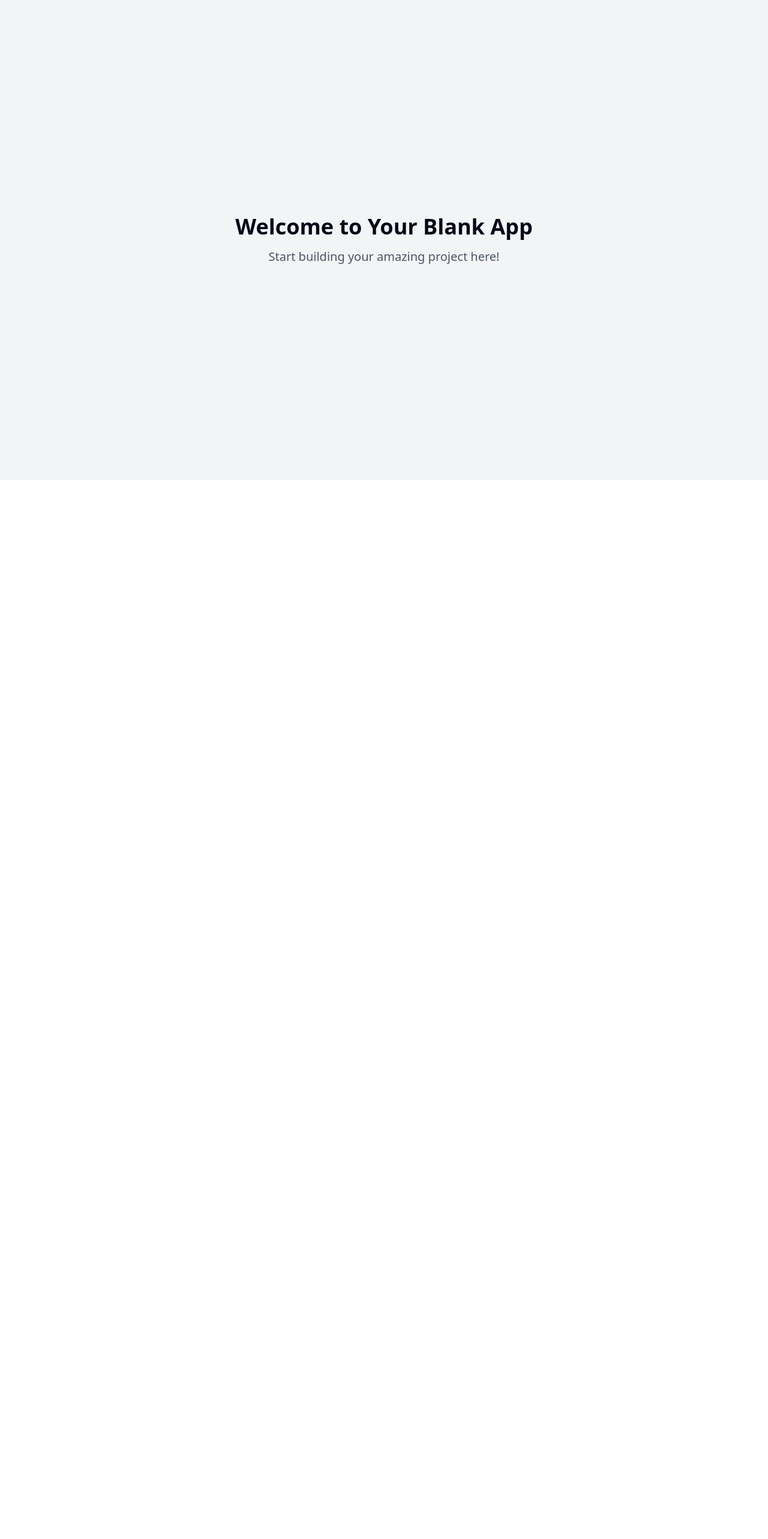
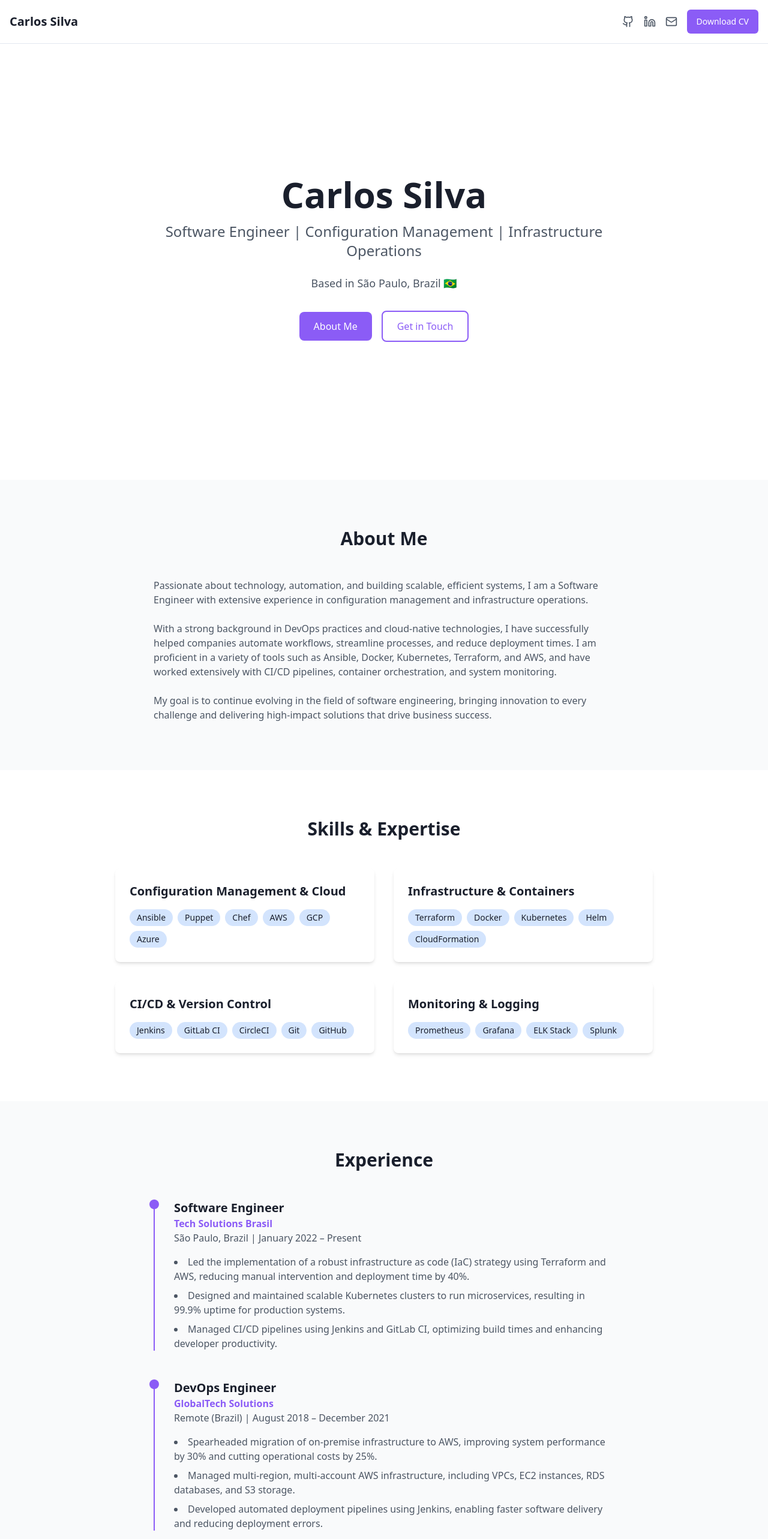
Before and after one commit to miacycle/carlos-silva-blog-space, a React (Vite) app: page / in a window 1280 px wide. Shown: the top 2566 px of the page at 60% size. Before the commit the page ends 800 px from the top, so only its background shows below. Built offline with nearby package versions, Linux system fonts and the light colour scheme.

Commit message:
Add personal blog website

```diff
--- a/index.html
+++ b/index.html
@@ -1,14 +1,15 @@
+
 <!DOCTYPE html>
 <html lang="en">
   <head>
     <meta charset="UTF-8" />
     <meta name="viewport" content="width=device-width, initial-scale=1.0" />
-    <title>carlos-silva-blog-space</title>
-    <meta name="description" content="Lovable Generated Project" />
-    <meta name="author" content="Lovable" />
+    <title>Carlos Silva - Software Engineer</title>
+    <meta name="description" content="Carlos Silva - Software Engineer specializing in Configuration Management and Infrastructure Operations" />
+    <meta name="author" content="Carlos Silva" />
 
-    <meta property="og:title" content="carlos-silva-blog-space" />
-    <meta property="og:description" content="Lovable Generated Project" />
+    <meta property="og:title" content="Carlos Silva - Software Engineer" />
+    <meta property="og:description" content="Software Engineer specializing in Configuration Management and Infrastructure Operations" />
     <meta property="og:type" content="website" />
     <meta property="og:image" content="https://lovable.dev/opengraph-image-p98pqg.png" />
 
--- /dev/null
+++ b/src/components/About.tsx
@@ -0,0 +1,34 @@
+
+const About = () => {
+  return (
+    <section id="about" className="py-20 bg-gray-50">
+      <div className="container mx-auto px-4">
+        <h2 className="text-3xl font-bold text-center mb-12 text-[#1A1F2C]">
+          About Me
+        </h2>
+        <div className="max-w-3xl mx-auto text-gray-600 space-y-6">
+          <p>
+            Passionate about technology, automation, and building scalable,
+            efficient systems, I am a Software Engineer with extensive experience in
+            configuration management and infrastructure operations.
+          </p>
+          <p>
+            With a strong background in DevOps practices and cloud-native
+            technologies, I have successfully helped companies automate workflows,
+            streamline processes, and reduce deployment times. I am proficient in a
+            variety of tools such as Ansible, Docker, Kubernetes, Terraform, and
+            AWS, and have worked extensively with CI/CD pipelines, container
+            orchestration, and system monitoring.
+          </p>
+          <p>
+            My goal is to continue evolving in the field of software engineering,
+            bringing innovation to every challenge and delivering high-impact
+            solutions that drive business success.
+          </p>
+        </div>
+      </div>
+    </section>
+  );
+};
+
+export default About;
--- /dev/null
+++ b/src/components/Contact.tsx
@@ -0,0 +1,31 @@
+
+import { Mail } from "lucide-react";
+import { Button } from "@/components/ui/button";
+
+const Contact = () => {
+  return (
+    <section id="contact" className="py-20">
+      <div className="container mx-auto px-4">
+        <h2 className="text-3xl font-bold text-center mb-12 text-[#1A1F2C]">
+          Get in Touch
+        </h2>
+        <div className="max-w-md mx-auto text-center">
+          <p className="text-gray-600 mb-8">
+            I'm always interested in hearing about new opportunities and exciting
+            projects. Feel free to reach out!
+          </p>
+          <Button
+            variant="default"
+            className="bg-[#8B5CF6] hover:bg-[#7C3AED] text-white inline-flex items-center gap-2"
+            onClick={() => window.location.href = 'mailto:carlos.silvario41@email.com'}
+          >
+            <Mail className="w-5 h-5" />
+            Send me an email
+          </Button>
+        </div>
+      </div>
+    </section>
+  );
+};
+
+export default Contact;
--- /dev/null
+++ b/src/components/Experience.tsx
@@ -0,0 +1,59 @@
+
+const experiences = [
+  {
+    title: "Software Engineer",
+    company: "Tech Solutions Brasil",
+    location: "São Paulo, Brazil",
+    period: "January 2022 – Present",
+    achievements: [
+      "Led the implementation of a robust infrastructure as code (IaC) strategy using Terraform and AWS, reducing manual intervention and deployment time by 40%.",
+      "Designed and maintained scalable Kubernetes clusters to run microservices, resulting in 99.9% uptime for production systems.",
+      "Managed CI/CD pipelines using Jenkins and GitLab CI, optimizing build times and enhancing developer productivity.",
+    ],
+  },
+  {
+    title: "DevOps Engineer",
+    company: "GlobalTech Solutions",
+    location: "Remote (Brazil)",
+    period: "August 2018 – December 2021",
+    achievements: [
+      "Spearheaded migration of on-premise infrastructure to AWS, improving system performance by 30% and cutting operational costs by 25%.",
+      "Managed multi-region, multi-account AWS infrastructure, including VPCs, EC2 instances, RDS databases, and S3 storage.",
+      "Developed automated deployment pipelines using Jenkins, enabling faster software delivery and reducing deployment errors.",
+    ],
+  },
+];
+
+const Experience = () => {
+  return (
+    <section id="experience" className="py-20 bg-gray-50">
+      <div className="container mx-auto px-4">
+        <h2 className="text-3xl font-bold text-center mb-12 text-[#1A1F2C]">
+          Experience
+        </h2>
+        <div className="max-w-3xl mx-auto space-y-12">
+          {experiences.map((exp) => (
+            <div
+              key={exp.period}
+              className="relative pl-8 border-l-2 border-[#8B5CF6]"
+            >
+              <div className="absolute w-4 h-4 bg-[#8B5CF6] rounded-full -left-[9px] top-0" />
+              <h3 className="text-xl font-bold text-[#1A1F2C]">{exp.title}</h3>
+              <p className="text-[#8B5CF6] font-semibold">{exp.company}</p>
+              <p className="text-gray-600 mb-4">
+                {exp.location} | {exp.period}
+              </p>
+              <ul className="list-disc list-inside space-y-2 text-gray-600">
+                {exp.achievements.map((achievement, index) => (
+                  <li key={index}>{achievement}</li>
+                ))}
+              </ul>
+            </div>
+          ))}
+        </div>
+      </div>
+    </section>
+  );
+};
+
+export default Experience;
--- /dev/null
+++ b/src/components/Header.tsx
@@ -0,0 +1,47 @@
+
+import { Github, Linkedin, Mail } from "lucide-react";
+import { Button } from "@/components/ui/button";
+
+const Header = () => {
+  return (
+    <header className="fixed top-0 left-0 right-0 z-50 bg-white/80 backdrop-blur-sm border-b">
+      <nav className="container mx-auto px-4 py-4 flex justify-between items-center">
+        <a href="#home" className="text-xl font-bold text-[#1A1F2C]">
+          Carlos Silva
+        </a>
+        <div className="flex items-center gap-4">
+          <a
+            href="https://github.com"
+            target="_blank"
+            rel="noopener noreferrer"
+            className="text-gray-600 hover:text-[#8B5CF6] transition-colors"
+          >
+            <Github className="w-5 h-5" />
+          </a>
+          <a
+            href="https://linkedin.com"
+            target="_blank"
+            rel="noopener noreferrer"
+            className="text-gray-600 hover:text-[#8B5CF6] transition-colors"
+          >
+            <Linkedin className="w-5 h-5" />
+          </a>
+          <a
+            href="mailto:carlos.silvario41@email.com"
+            className="text-gray-600 hover:text-[#8B5CF6] transition-colors"
+          >
+            <Mail className="w-5 h-5" />
+          </a>
+          <Button
+            variant="default"
+            className="bg-[#8B5CF6] hover:bg-[#7C3AED] text-white"
+          >
+            Download CV
+          </Button>
+        </div>
+      </nav>
+    </header>
+  );
+};
+
+export default Header;
--- /dev/null
+++ b/src/components/Hero.tsx
@@ -0,0 +1,37 @@
+
+const Hero = () => {
+  return (
+    <section
+      id="home"
+      className="min-h-screen flex items-center justify-center pt-16 px-4"
+    >
+      <div className="text-center max-w-3xl mx-auto">
+        <h1 className="text-4xl md:text-6xl font-bold text-[#1A1F2C] mb-4">
+          Carlos Silva
+        </h1>
+        <h2 className="text-xl md:text-2xl text-gray-600 mb-6">
+          Software Engineer | Configuration Management | Infrastructure Operations
+        </h2>
+        <p className="text-lg text-gray-600 mb-8">
+          Based in São Paulo, Brazil 🇧🇷
+        </p>
+        <div className="space-x-4">
+          <a
+            href="#about"
+            className="inline-block px-6 py-3 bg-[#8B5CF6] text-white rounded-lg hover:bg-[#7C3AED] transition-colors"
+          >
+            About Me
+          </a>
+          <a
+            href="#contact"
+            className="inline-block px-6 py-3 border-2 border-[#8B5CF6] text-[#8B5CF6] rounded-lg hover:bg-[#8B5CF6] hover:text-white transition-colors"
+          >
+            Get in Touch
+          </a>
+        </div>
+      </div>
+    </section>
+  );
+};
+
+export default Hero;
--- /dev/null
+++ b/src/components/Skills.tsx
@@ -0,0 +1,55 @@
+
+const skillCategories = [
+  {
+    title: "Configuration Management & Cloud",
+    skills: ["Ansible", "Puppet", "Chef", "AWS", "GCP", "Azure"],
+  },
+  {
+    title: "Infrastructure & Containers",
+    skills: ["Terraform", "Docker", "Kubernetes", "Helm", "CloudFormation"],
+  },
+  {
+    title: "CI/CD & Version Control",
+    skills: ["Jenkins", "GitLab CI", "CircleCI", "Git", "GitHub"],
+  },
+  {
+    title: "Monitoring & Logging",
+    skills: ["Prometheus", "Grafana", "ELK Stack", "Splunk"],
+  },
+];
+
+const Skills = () => {
+  return (
+    <section id="skills" className="py-20">
+      <div className="container mx-auto px-4">
+        <h2 className="text-3xl font-bold text-center mb-12 text-[#1A1F2C]">
+          Skills & Expertise
+        </h2>
+        <div className="grid grid-cols-1 md:grid-cols-2 gap-8 max-w-4xl mx-auto">
+          {skillCategories.map((category) => (
+            <div
+              key={category.title}
+              className="bg-white p-6 rounded-lg shadow-md"
+            >
+              <h3 className="text-xl font-semibold mb-4 text-[#1A1F2C]">
+                {category.title}
+              </h3>
+              <div className="flex flex-wrap gap-2">
+                {category.skills.map((skill) => (
+                  <span
+                    key={skill}
+                    className="px-3 py-1 bg-[#D3E4FD] text-[#1A1F2C] rounded-full text-sm"
+                  >
+                    {skill}
+                  </span>
+                ))}
+              </div>
+            </div>
+          ))}
+        </div>
+      </div>
+    </section>
+  );
+};
+
+export default Skills;
--- a/src/pages/Index.tsx
+++ b/src/pages/Index.tsx
@@ -1,12 +1,20 @@
-// Update this page (the content is just a fallback if you fail to update the page)
+
+import Header from "@/components/Header";
+import Hero from "@/components/Hero";
+import About from "@/components/About";
+import Skills from "@/components/Skills";
+import Experience from "@/components/Experience";
+import Contact from "@/components/Contact";
 
 const Index = () => {
   return (
-    <div className="min-h-screen flex items-center justify-center bg-gray-100">
-      <div className="text-center">
-        <h1 className="text-4xl font-bold mb-4">Welcome to Your Blank App</h1>
-        <p className="text-xl text-gray-600">Start building your amazing project here!</p>
-      </div>
+    <div className="bg-white">
+      <Header />
+      <Hero />
+      <About />
+      <Skills />
+      <Experience />
+      <Contact />
     </div>
   );
 };
```
